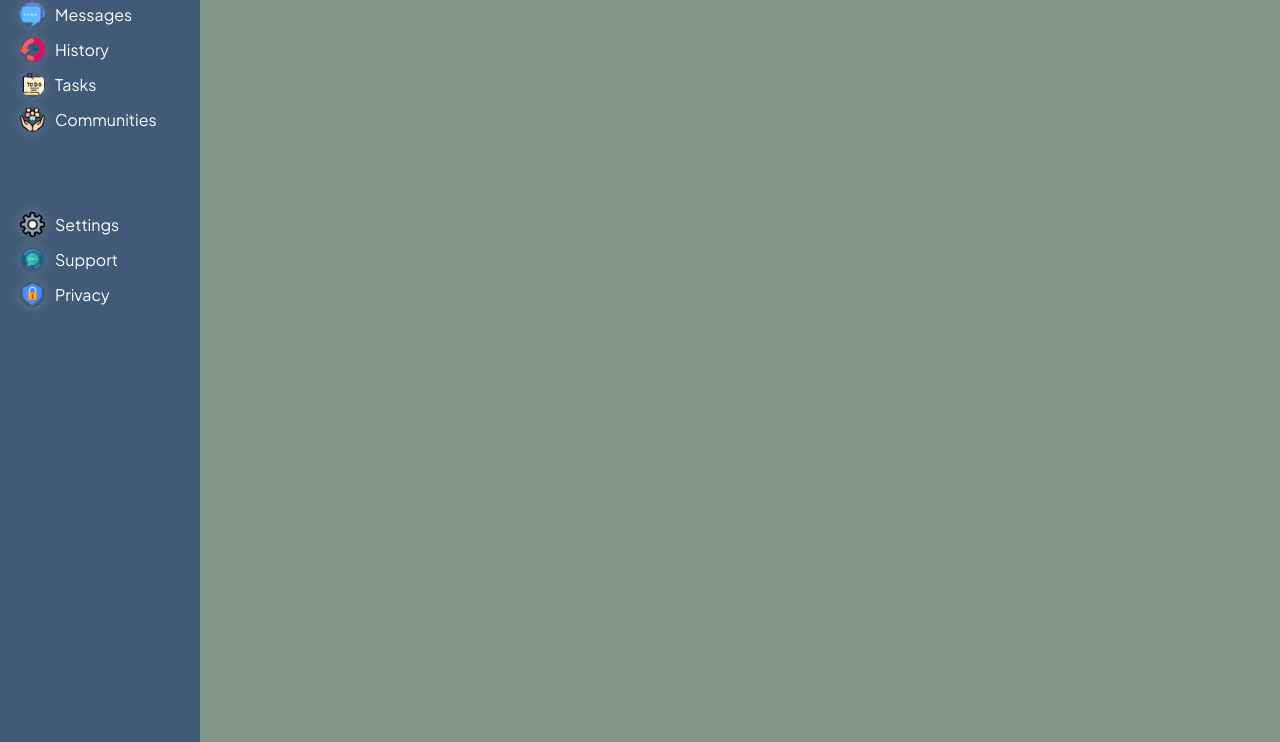
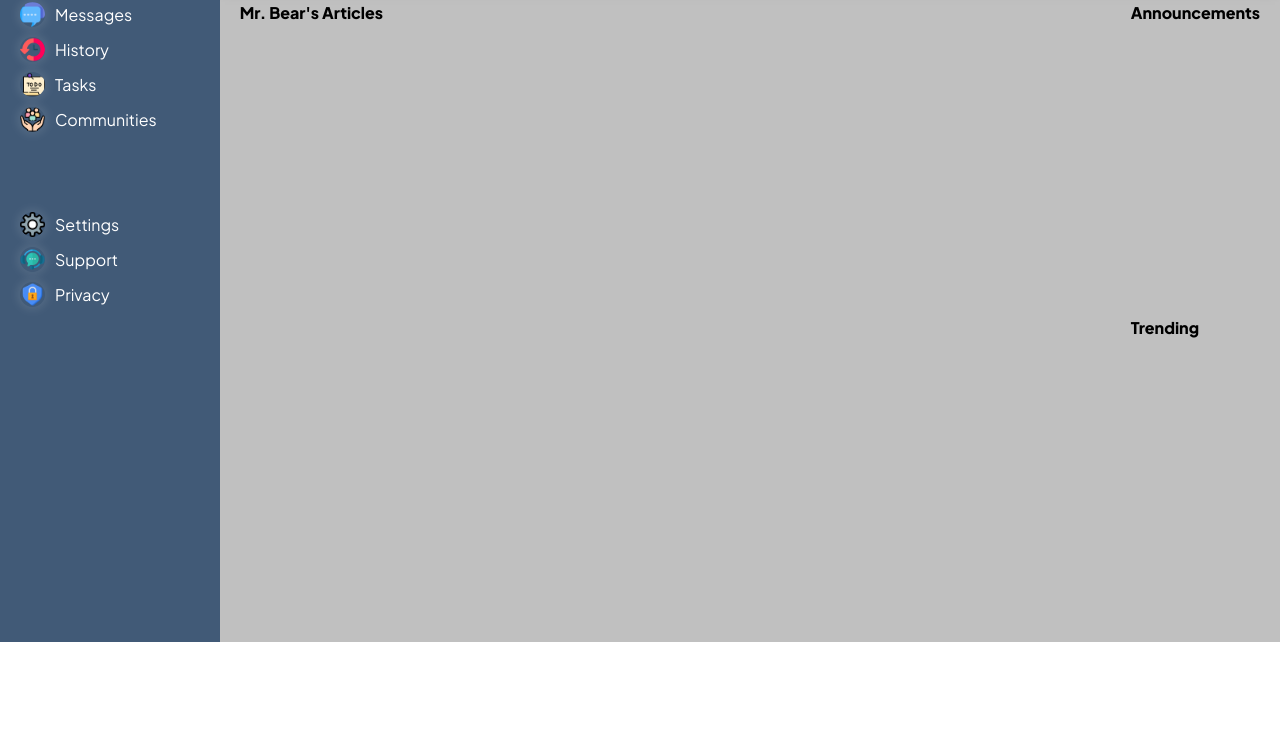
Before and after one commit to pri-cd/admin-dashboard-project, a plain HTML site: page index.html in a window 1280 px wide. Shown: the part 158-900 px from the top of the page. After the commit the page ends 800 px from the top, so only its background shows below. Drawn offline with Linux system fonts and the light colour scheme.

Commit message:
Add main sections (articles, announcements, etc.)
got stuck with overflowing problem and had to explicitly
add 'grid-template-rows' definition in body css, and
'main_content' css. That fixed it.

```diff
--- a/assets/styles.css
+++ b/assets/styles.css
@@ -136,11 +136,11 @@
 
 body {
     height: 100vh;
-    height: 100dvh;
     overflow: hidden;
 
     display: grid;
     grid-template-columns: auto 1fr;
+    grid-template-rows: 100%;
     font-family: 'Plus Jakarta Sans';
 }
 
@@ -149,7 +149,7 @@ body {
     --sidebar-bg: #415a77;
     --sidebar-content: #ffffff;
 
-    padding: 10px 0px 10px 20px;
+    padding: 10px 20px;
     background-color: var(--sidebar-bg);
     grid-column: 1 / 2;
 }
@@ -164,6 +164,7 @@ body {
 .sidebar .dashboard img {
     height: var(--head-icon-height);
     border-radius: 5px;
+    box-shadow: 0px 0px 15px 5px rgba(255, 255, 255, 0.2);
 }
 
 .sidebar .dashboard h2 {
@@ -206,11 +207,12 @@ body {
     --btn-height: 20px;
     --btn-bg: rgb(0 95 115 / 0.7);
 
-    --section-bg: #82968C;
+    --main-grid-bg: #C0C0C0;
 
     grid-column: 2 / 3;
     display: grid;
-    grid-template-rows: 1fr 5fr;
+    grid-template-rows: auto 1fr;
+    min-height: 0;
 }
 
 .main_content .header {
@@ -275,6 +277,11 @@ body {
     gap: 10px;
 }
 
+.main_content .introduction_text p
+{
+    font-size: 14px;
+}
+
 .main_content .bottom_header {
     display: flex;
     flex-direction: row;
@@ -310,6 +317,18 @@ body {
     color: #ffffff;
 }
 
-.article_section {
-    background-color: var(--section-bg);
+
+.main_grid
+{
+    display: grid;
+    background-color: var(--main-grid-bg);
+    grid-template-columns: 1fr auto;
+    grid-template-rows: repeat(2, 1fr);
+
+    padding: 10px 20px;
 }
+
+.main_grid .article_section
+{
+    grid-row: 1 / -1;
+}
--- a/index.html
+++ b/index.html
@@ -66,7 +66,17 @@
             </div>
         </header>
 
-        <section class="article_section"></section>
+        <div class="main_grid">
+            <section class="article_section">
+                <h4>Mr. Bear's Articles</h4>
+            </section>
+            <section class="announcement_section">
+                <h4>Announcements</h4>
+            </section>
+            <section class="trending_section">
+                <h4>Trending</h4>
+            </section>
+        </div>
     </main>
 </body>
 
```
